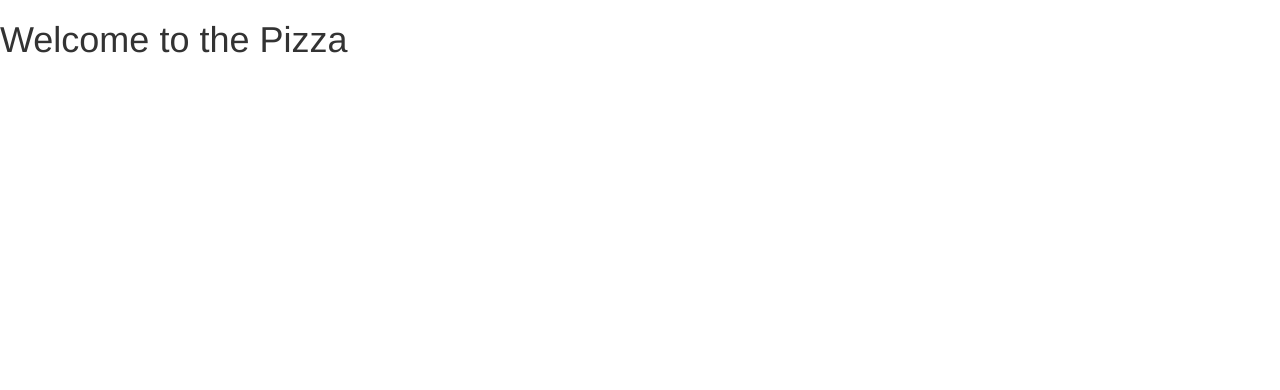
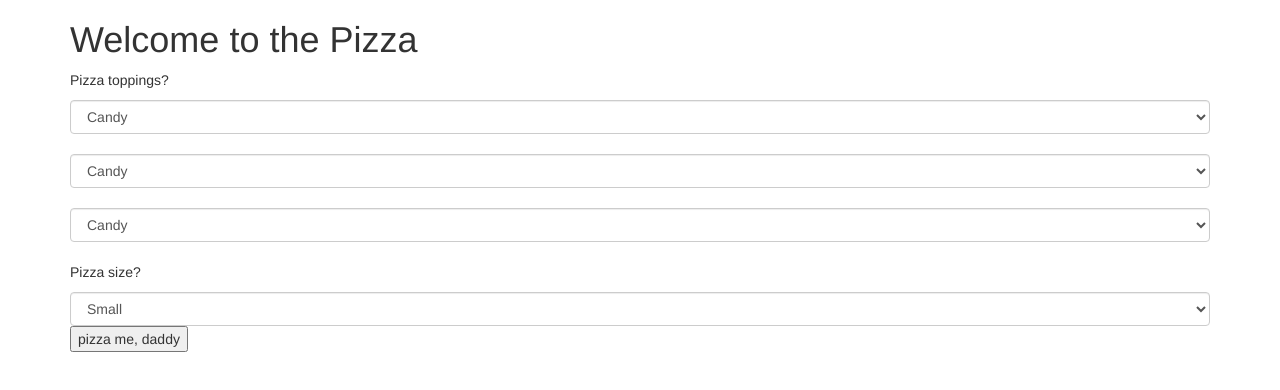
Before and after one commit to keidsvik/independent-project-06192020, a plain HTML site: page index.html in a window 1280 px wide. Drawn offline with Linux system fonts and the light colour scheme.

Commit message:
add in initial html form with submit button and hidden area for pizza prices

```diff
--- a/index.html
+++ b/index.html
@@ -8,6 +8,39 @@
   <title>Pizzazzzz Parlour</title>
 </head>
 <body>
-  <h1>Welcome to the Pizza</h1>
+  <div class="container">
+    <h1>Welcome to the Pizza</h1>
+    <form>
+      <p>Pizza toppings?</p>
+      <select class="form-control" id="topping1">
+        <option>Candy</option>
+        <option>False hair</option>
+        <option>Wax salami</option>
+      </select>
+      <br>
+      <select class="form-control" id="topping2">
+        <option>Candy</option>
+        <option>False hair</option>
+        <option>Wax salami</option>
+      </select>
+      <br>
+      <select class="form-control" id="topping3">
+        <option>Candy</option>
+        <option>False hair</option>
+        <option>Wax salami</option>
+      </select>
+      <br>
+      <p>Pizza size?</p>
+        <select class="form-control" id="size">
+          <option>Small</option>
+          <option>Medium</option>
+          <option>Large</option>
+        </select>
+      <button type="submit">pizza me, daddy</button>
+    </form>
+    <span id="yourPizza">
+      <p> </p>
+    </span>
+  </div>
 </body>
 </html>
```
Also changed, not shown: 1 other file.
